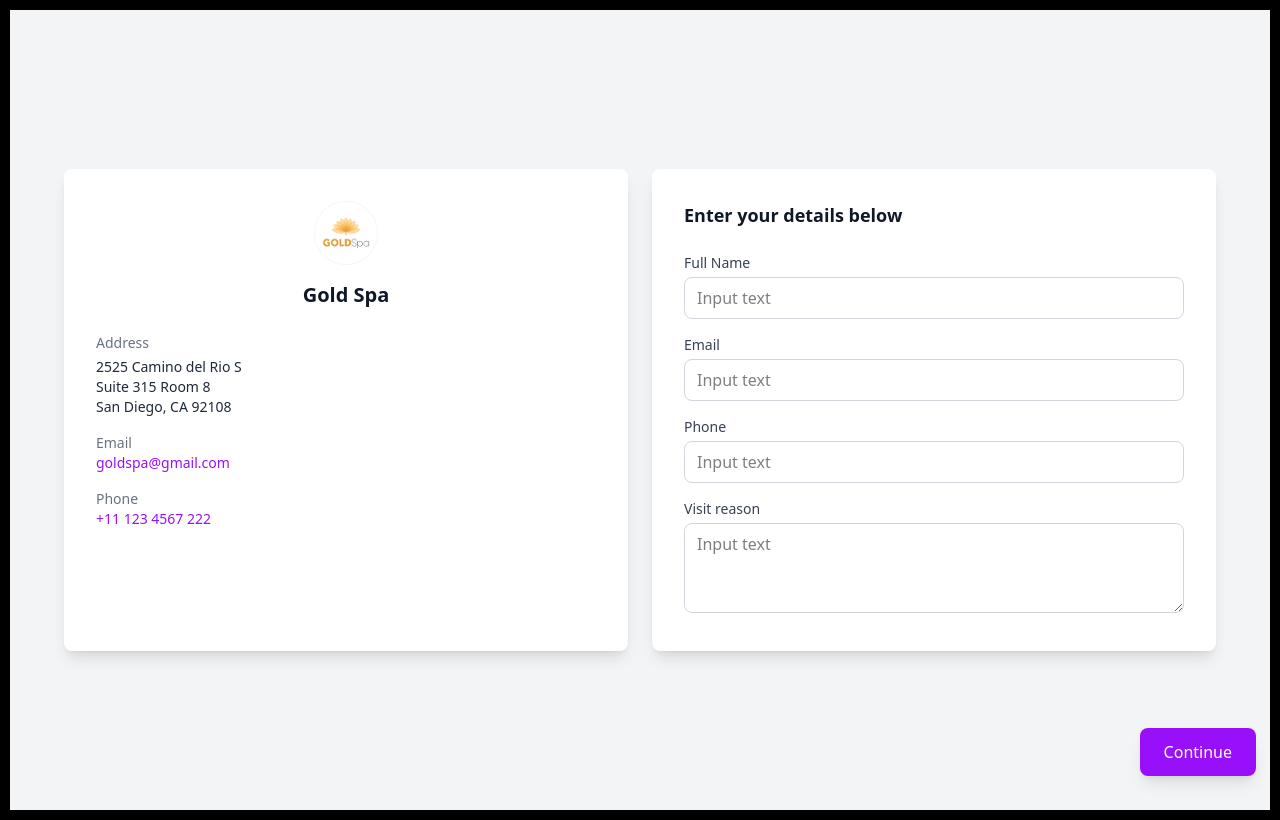
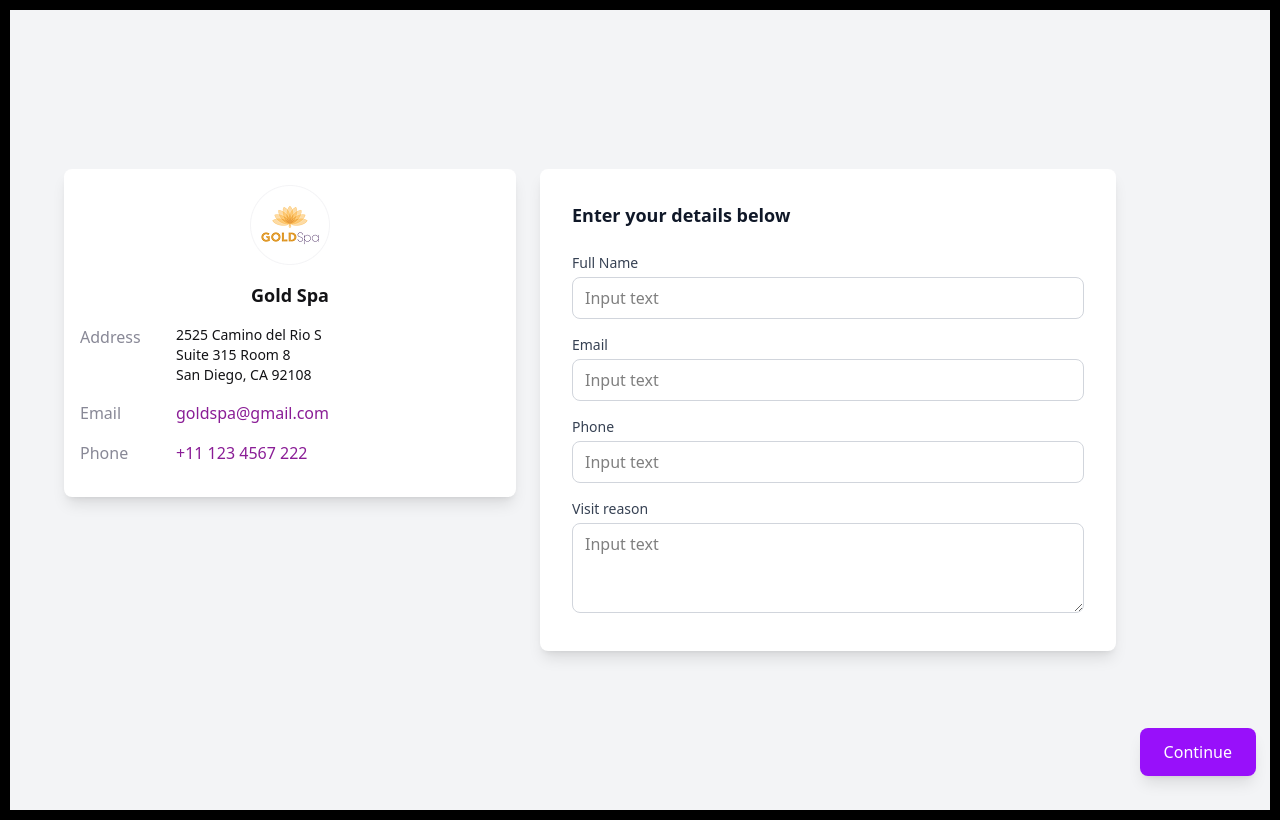
Before and after one commit to jcmordan/moxie-booking, a Next.js app: page / in a window 1280 px wide. Built offline with nearby package versions, Linux system fonts and the light colour scheme.

Commit message:
fix(web): fix GoldSpaInfo styles

```diff
--- a/src/components/ContactInformation.tsx
+++ b/src/components/ContactInformation.tsx
@@ -50,9 +50,9 @@ export default function ContactInformation({ data, onDataChange, onNext }: Conta
   return (
     <div className="flex flex-col lg:flex-row gap-6">
       {/* Spa Information Card */}
-      <div className="bg-white rounded-lg shadow-lg p-8 lg:w-1/2">
+      {/* <div className="bg-white rounded-lg shadow-lg p-8 lg:w-1/2"> */}
         <GoldSpaInfo />
-      </div>
+      {/* </div> */}
 
       {/* Contact Form Card */}
       <div className="bg-white rounded-lg shadow-lg p-8 lg:w-1/2">
--- a/src/components/GoldSpaInfo.tsx
+++ b/src/components/GoldSpaInfo.tsx
@@ -6,33 +6,36 @@ interface GoldSpaInfoProps {
 
 const GoldSpaInfo = ({ className = "" }: GoldSpaInfoProps) => {
   return (
-    <div className={`flex flex-col items-center text-center ${className}`}>
-      <div className="w-16 h-16 mb-4">
-        <Image
-          src="/gold_spa_logo.png"
-          alt="Moxie Logo"
-          width={64}
-          height={64}
-          className="w-full h-full object-contain"
-        />
+    <div className={`flex flex-col items-center text-center gap-4 bg-white rounded-lg shadow-lg p-4 w-113 h-82 ${className}`}>
+      <div className="flex flex-col w-full items-center gap-4">
+        <div className="w-20 h-20 rounded-full">
+          <Image
+            src="/gold_spa_logo.png"
+            alt="Gold Spa Logo"
+            width={80}
+            height={80}
+            className="w-full h-full"
+          />
+        </div>
+
+        <h3 className="text-lg font-bold text-[#131316]">Gold Spa</h3>
       </div>
-
-      <h3 className="text-xl font-semibold text-gray-900 mb-6">Gold Spa</h3>
-
-      <div className="space-y-4 text-sm text-gray-600 text-left w-full">
-        <div>
-          <span className="font-medium text-gray-500">Address</span>
-          <p className="mt-1 text-gray-800">2525 Camino del Rio S</p>
-          <p className="text-gray-800">Suite 315 Room 8</p>
-          <p className="text-gray-800">San Diego, CA 92108</p>
+      <div className="space-y-4 text-sm text-gray-600 w-full">
+        <div className="flex items-start gap-4">
+          <span className="font-normal text-base text-[#888896] w-20 text-left">Address</span>
+          <div className="text-left">
+            <p className="text-[#131316] font-normal">2525 Camino del Rio S</p>
+            <p className="text-[#131316] font-normal">Suite 315 Room 8</p>
+            <p className="text-[#131316] font-normal">San Diego, CA 92108</p>
+          </div>
         </div>
-        <div>
-          <span className="font-medium text-gray-500">Email</span>
-          <p className="text-purple-600">goldspa@gmail.com</p>
+        <div className="flex items-center gap-4">
+          <span className="font-normal text-base text-[#888896] w-20 text-left">Email</span>
+          <p className="text-[#8A1D96] font-normal text-base text-left">goldspa@gmail.com</p>
         </div>
-        <div>
-          <span className="font-medium text-gray-500">Phone</span>
-          <p className="text-purple-600">+11 123 4567 222</p>
+        <div className="flex items-center gap-4">
+          <span className="font-normal text-base text-[#888896] w-20 text-left">Phone</span>
+          <p className="text-[#8A1D96] font-normal text-base text-left">+11 123 4567 222</p>
         </div>
       </div>
     </div>
```
